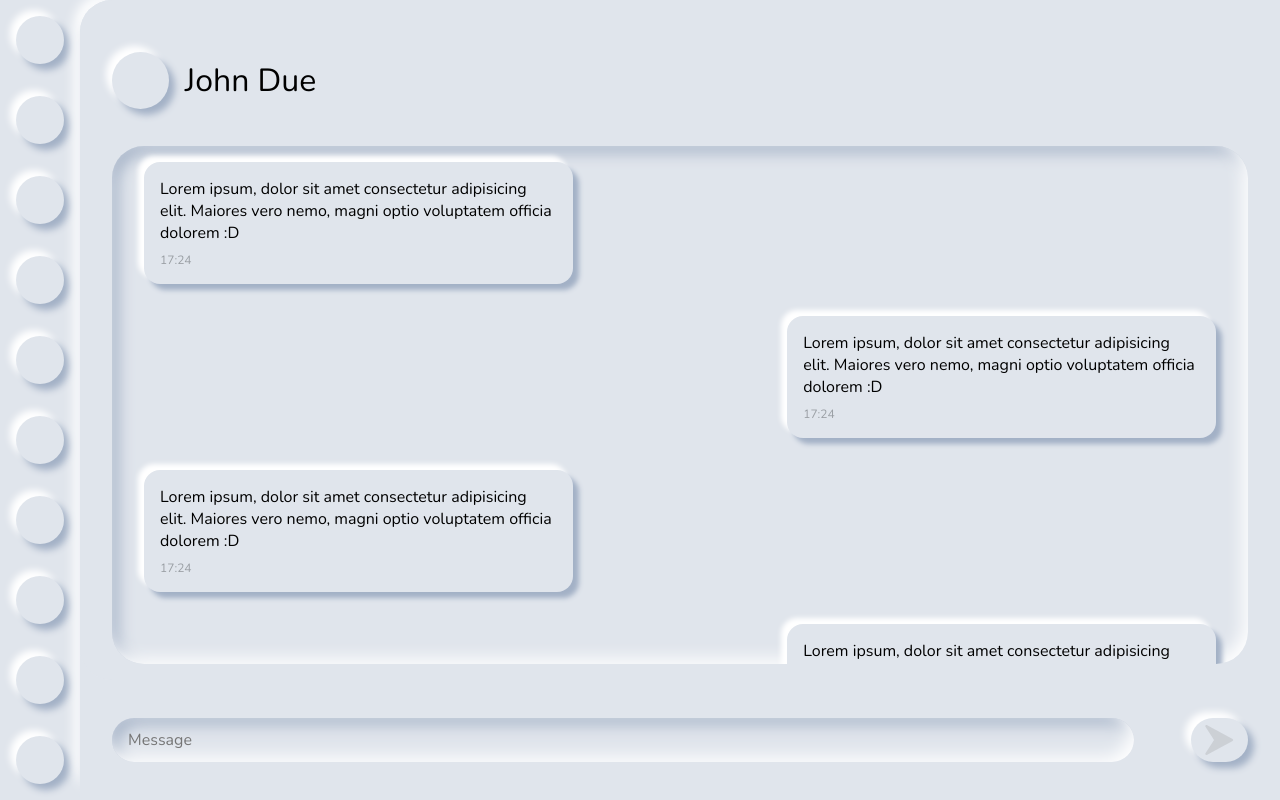
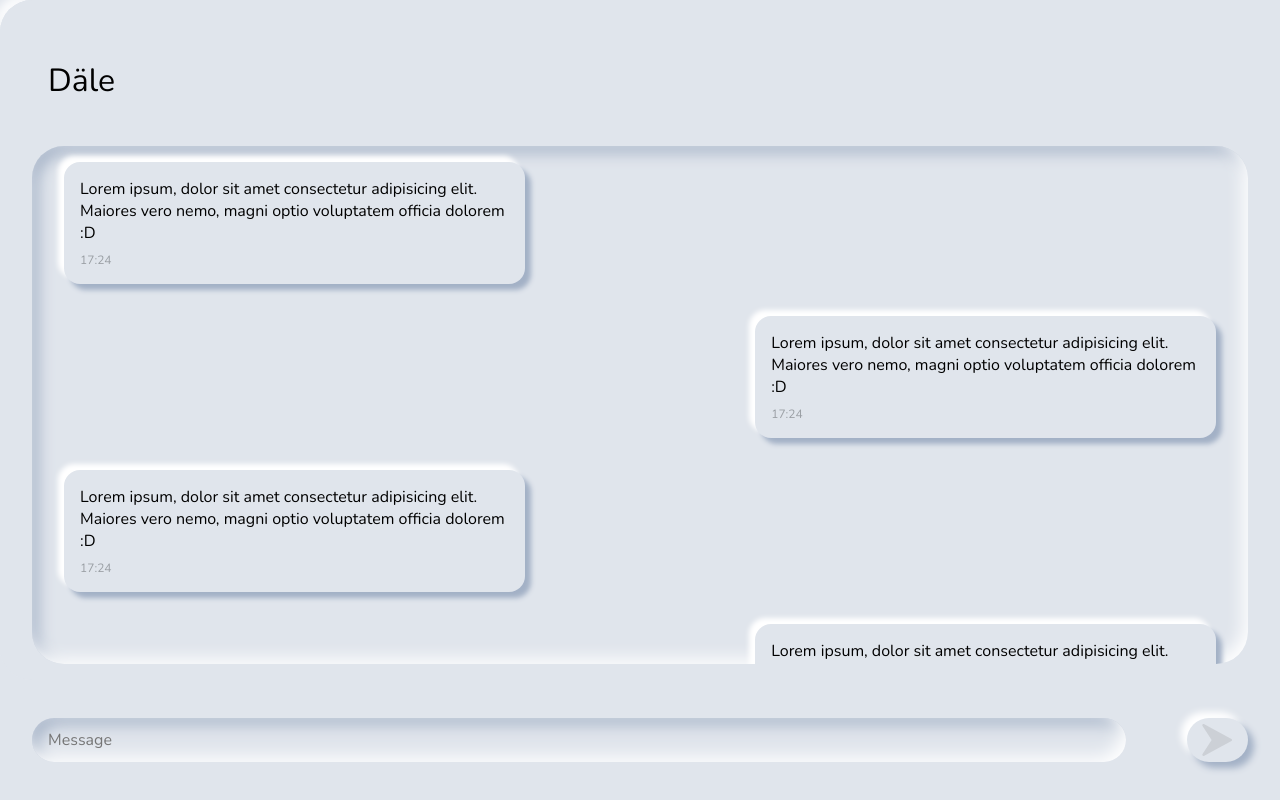
Before and after one commit to felixpohlmann/realtime-chat-fe, a React (Create React App) app: page / in a window 1280 px wide. Built offline with nearby package versions, Linux system fonts and the light colour scheme.

Commit message:
minimized frontend for v1.0

```diff
--- a/src/App.css
+++ b/src/App.css
@@ -25,9 +25,9 @@
 }
 
 .app__sidebar {
-  width: 5%;
+  width: 0%;
   height: 100%;
-  min-width: 80px;
+  /* min-width: 80px; */
   transition: 0.2s ease-in-out;
   overflow: auto;
 
@@ -38,7 +38,7 @@
 }
 
 .app__main {
-  width: 95%;
+  width: 100%;
   height: 100%;
   background-color: var(--primary);
   border-radius: 2rem 0 0 2rem;
@@ -62,7 +62,7 @@
 }
 
 .contact__pic {
-  width: 5%;
+  width: 0%;
   /* padding-bottom to keep aspect ratio */
   padding-bottom: 5%;
   border-radius: 50%;
--- a/src/App.jsx
+++ b/src/App.jsx
@@ -24,7 +24,7 @@ const App = () => {
           <div className="chat__header">
             <div className="contact__pic"></div>
             <div className="contact__name">
-              <p>John Due</p>
+              <p>Däle</p>
             </div>
           </div>
           <div className="chat__messages">
```
